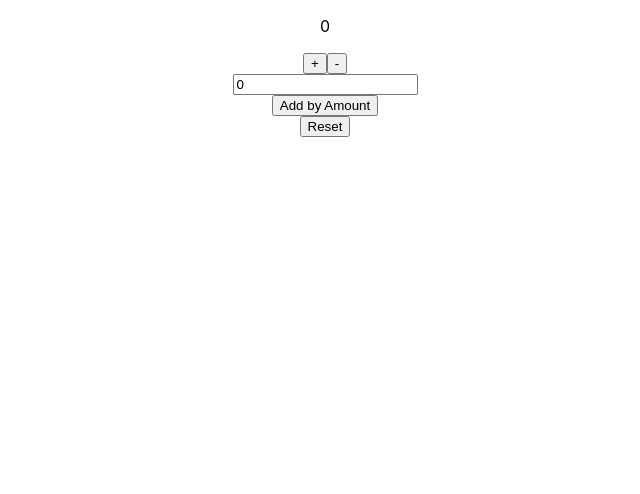
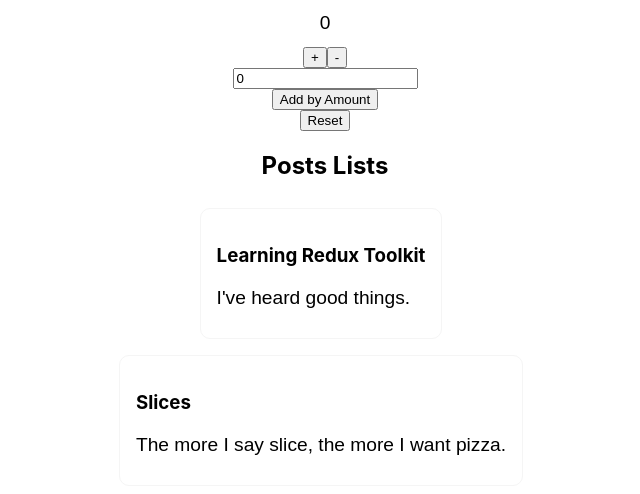
Before and after one commit to joycethh/toolkit, a React (Create React App) app: page / in a window 1280 px wide. Shown: the top 494 px of the page, without its empty margins (315-955 px from the left). Built offline with nearby package versions, Linux system fonts and the light colour scheme; the HTML template or start-up script is replaced by a standard one.

Commit message:
create posts component and rendered in app

```diff
--- a/src/App.js
+++ b/src/App.js
@@ -1,9 +1,10 @@
 import Counter from "./features/counter/Counter";
-
+import PostLists from "./features/posts/PostLists";
 const App = () => {
   return (
     <main>
       <Counter />
+      <PostLists />
     </main>
   );
 };
--- a/src/features/counter/counterSlice.js
+++ b/src/features/counter/counterSlice.js
@@ -18,13 +18,14 @@
       state.count = 0;
     },
     incrementByAmount: (state, action) => {
+      console.log("action", incrementByAmount.action);
+
       state.count += action.payload;
     },
   },
 });
 
 console.log("counterSlice", counterSlice);
-console.log("action", counterSlice.action);
 
 export const { increment, decrement, reset, incrementByAmount } =
   counterSlice.actions;
--- /dev/null
+++ b/src/features/posts/PostLists.js
@@ -0,0 +1,21 @@
+import React from "react";
+import { useSelector } from "react-redux";
+import { allPosts } from "./postsSlice";
+export const PostLists = () => {
+  const posts = useSelector(allPosts);
+
+  const renderedPosts = posts.map((post) => (
+    <article key={post.id}>
+      <h3>{post.title}</h3>
+      <p>{post.content.substring(0, 100)}</p>
+    </article>
+  ));
+  return (
+    <section>
+      <h2>Posts Lists</h2>
+      {renderedPosts}
+    </section>
+  );
+};
+
+export default PostLists;
--- a/src/index.css
+++ b/src/index.css
@@ -18,3 +18,37 @@
   justify-content: center;
   align-items: center;
 }
+article {
+  margin: 0.5em 0.5em 0.5em 0;
+  border: 1px solid whitesmoke;
+  border-radius: 10px;
+  padding: 1em;
+}
+
+h1 {
+  font-size: 3.5rem;
+}
+
+p {
+  font-family: Arial, Helvetica, sans-serif;
+  line-height: 1.4;
+  font-size: 1.2rem;
+  margin: 0.5em 0;
+}
+
+form {
+  display: flex;
+  flex-direction: column;
+}
+
+.postCredit {
+  font-size: 1rem;
+}
+
+.reactionButton {
+  margin: 0 0.25em 0 0;
+  background: transparent;
+  border: none;
+  color: whitesmoke;
+  font-size: 1rem;
+}
```
